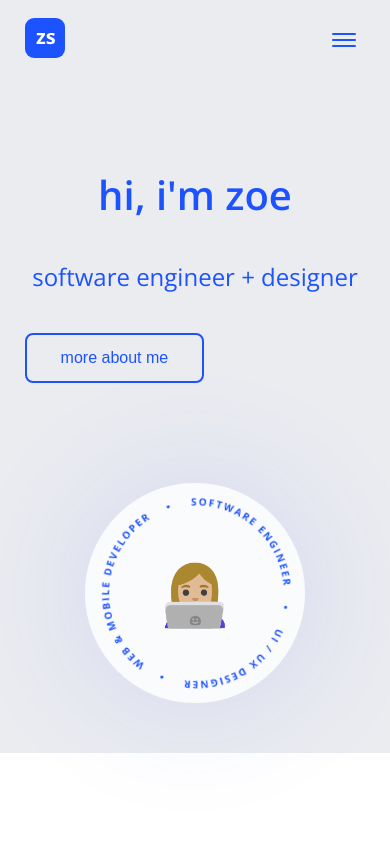
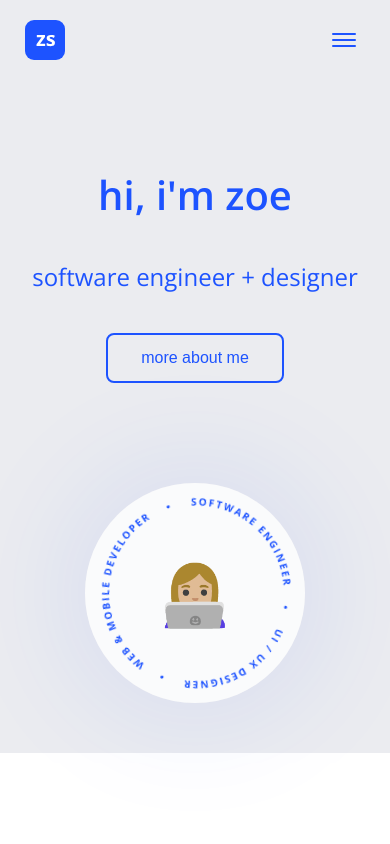
Before and after one commit to zoeschmitt/zoe, a React (Create React App) app: page / in a window 390 px wide. Shown: the top 844 px of the page. Built offline with nearby package versions, Linux system fonts and the light colour scheme.

Commit message:
fix: a11y focus and tabbing improvements

```diff
--- a/src/components/button/button.scss
+++ b/src/components/button/button.scss
@@ -1,6 +1,7 @@
 @import "../../styles/global.scss";
 
 .btn {
+  @include focus;
   min-height: 50px;
   min-width: 100px;
   padding: 0.8rem 2.1rem;
@@ -15,8 +16,8 @@
   border: 2px solid $color-blue;
   text-decoration: none;
   color: $color-blue;
-  -webkit-transition: all 200ms cubic-bezier(0.211, 0.007, 0.355, 1);
-  transition: all 200ms cubic-bezier(0.211, 0.007, 0.355, 1);
+  -webkit-transition: transform 200ms cubic-bezier(0.211, 0.007, 0.355, 1);
+  transition: transform 200ms cubic-bezier(0.211, 0.007, 0.355, 1);
   display: flex;
   justify-content: center;
   align-items: center;
@@ -37,12 +38,8 @@
     opacity: 1;
   }
 
-  &:focus {
-    outline-offset: 1px;
-  }
-
   &:active,
   &.state--active {
-    outline: auto;
+    @include focus;
   }
 }
--- a/src/components/header/header.scss
+++ b/src/components/header/header.scss
@@ -1,10 +1,8 @@
 @import "../../styles/global.scss";
 
 @mixin hover-animation {
-  padding: 9px;
-  border-radius: 10px;
-  -webkit-transition: all 375ms cubic-bezier(0.215, 0.61, 0.355, 1);
-  transition: all 375ms cubic-bezier(0.215, 0.61, 0.355, 1);
+  -webkit-transition: transform 375ms cubic-bezier(0.215, 0.61, 0.355, 1);
+  transition: transform 375ms cubic-bezier(0.215, 0.61, 0.355, 1);
   &:hover {
     background-color: rgba(255, 255, 255, 0.364);
     -webkit-transform: translate(0px, 0.2rem);
@@ -45,7 +43,14 @@
     z-index: 1;
     width: 100%;
     .logo {
+      @include focus;
       cursor: pointer;
+      height: 40px;
+      width: 40px;
+      padding: 0;
+      border: none;
+      background-color: transparent;
+      border-radius: 9px;
       &:hover {
         opacity: 0.8;
       }
@@ -53,7 +58,10 @@
     .nav-links {
       display: block;
       .link {
+        @include focus;
         @include hover-animation;
+        padding: 9px;
+        border-radius: 10px;
         display: inline-block;
         font-weight: 600;
         text-decoration: none;
@@ -64,6 +72,9 @@
     }
     .menu {
       @include hover-animation;
+      @include focus;
+      padding: 9px;
+      border-radius: 10px;
       display: none;
       border: none;
       background-color: transparent;
--- a/src/components/header/index.tsx
+++ b/src/components/header/index.tsx
@@ -1,6 +1,5 @@
 import { useEffect, useState } from "react";
 import { Link } from "react-router-dom";
-import { Link as LinkS } from "react-scroll";
 import { animateScroll as scroll } from "react-scroll";
 import classnames from "classnames";
 import "./header.scss";
@@ -30,14 +29,13 @@ const Header = (props: Props) => {
       })}
     >
       <div className="container content">
-        <LinkS
-          to="/"
+        <button
           className="logo"
           onClick={toggleHome}
           aria-label="scroll to top"
         >
           <img src="assets/zs.svg" alt=""></img>
-        </LinkS>
+        </button>
         <div className="nav-links">
           <Link to="/about" className="link">
             about
--- a/src/sections/hero/hero.scss
+++ b/src/sections/hero/hero.scss
@@ -16,6 +16,9 @@
       font-size: 40px;
       font-weight: 300;
       margin: 20px 0 40px;
+    }
+    .btn {
+      align-self: flex-start;
     }
     @include break-point(mobile) {
       .title {
@@ -68,6 +71,9 @@
         justify-content: center;
         text-align: center;
       }
+      .btn {
+        align-self: center;
+      }
     }
   }
 }
--- a/src/sections/hero/index.tsx
+++ b/src/sections/hero/index.tsx
@@ -9,9 +9,7 @@ const Hero = () => {
         <Col>
           <h1 className="title">hi, i'm zoe</h1>
           <p className="subtitle">software engineer + designer</p>
-          <div>
-            <Button>more about me</Button>
-          </div>
+          <Button>more about me</Button>
         </Col>
         <div className="end">
           <div className="circle" aria-hidden="true">
--- a/src/styles/global.scss
+++ b/src/styles/global.scss
@@ -37,6 +37,13 @@ $horizontal-padding: 150px;
   }
 }
 
+@mixin focus {
+  &:focus {
+    outline: 1px dashed $color-black;
+    outline-offset: 1.5px;
+  }
+}
+
 html,
 body,
 #root {
```
